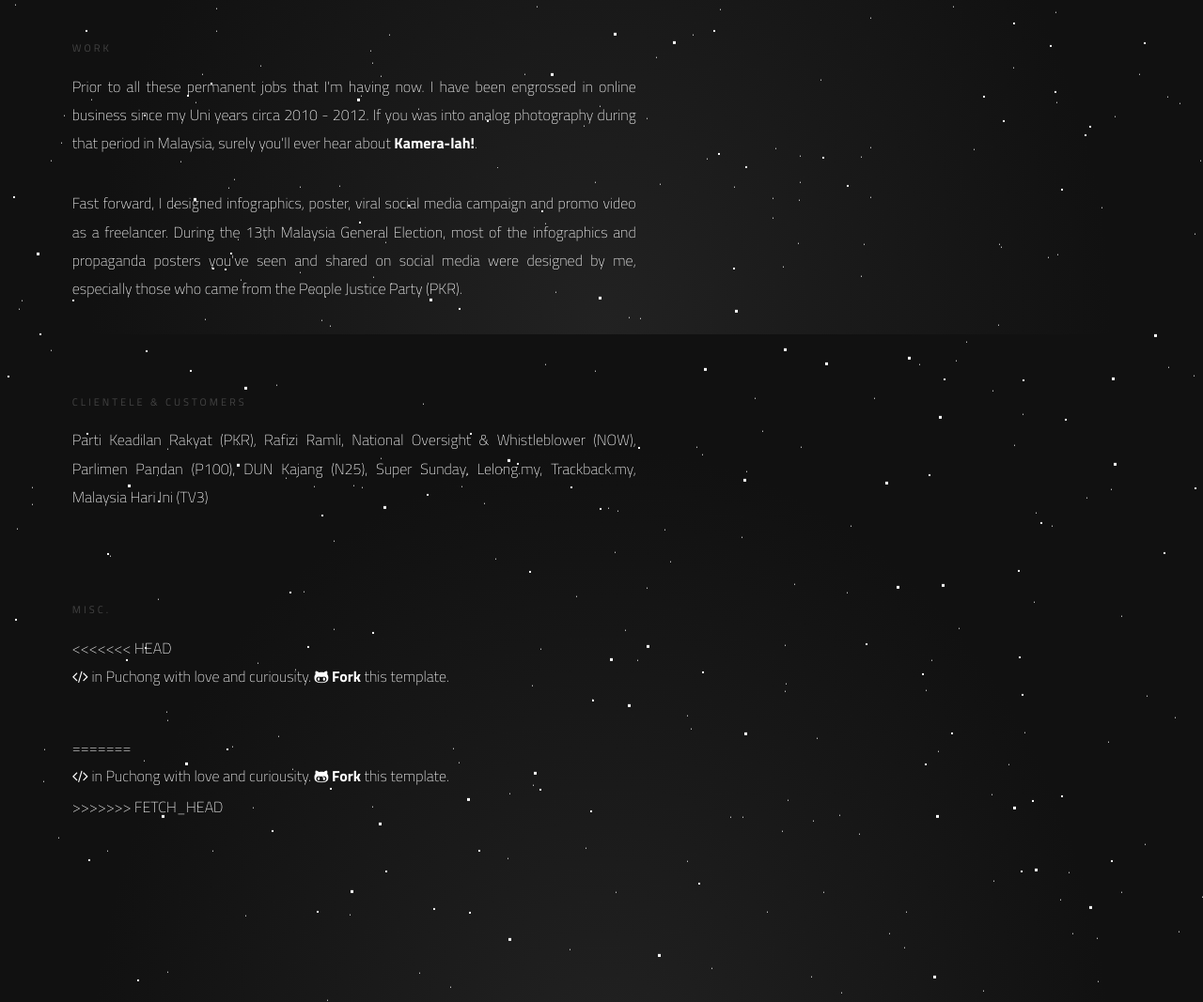
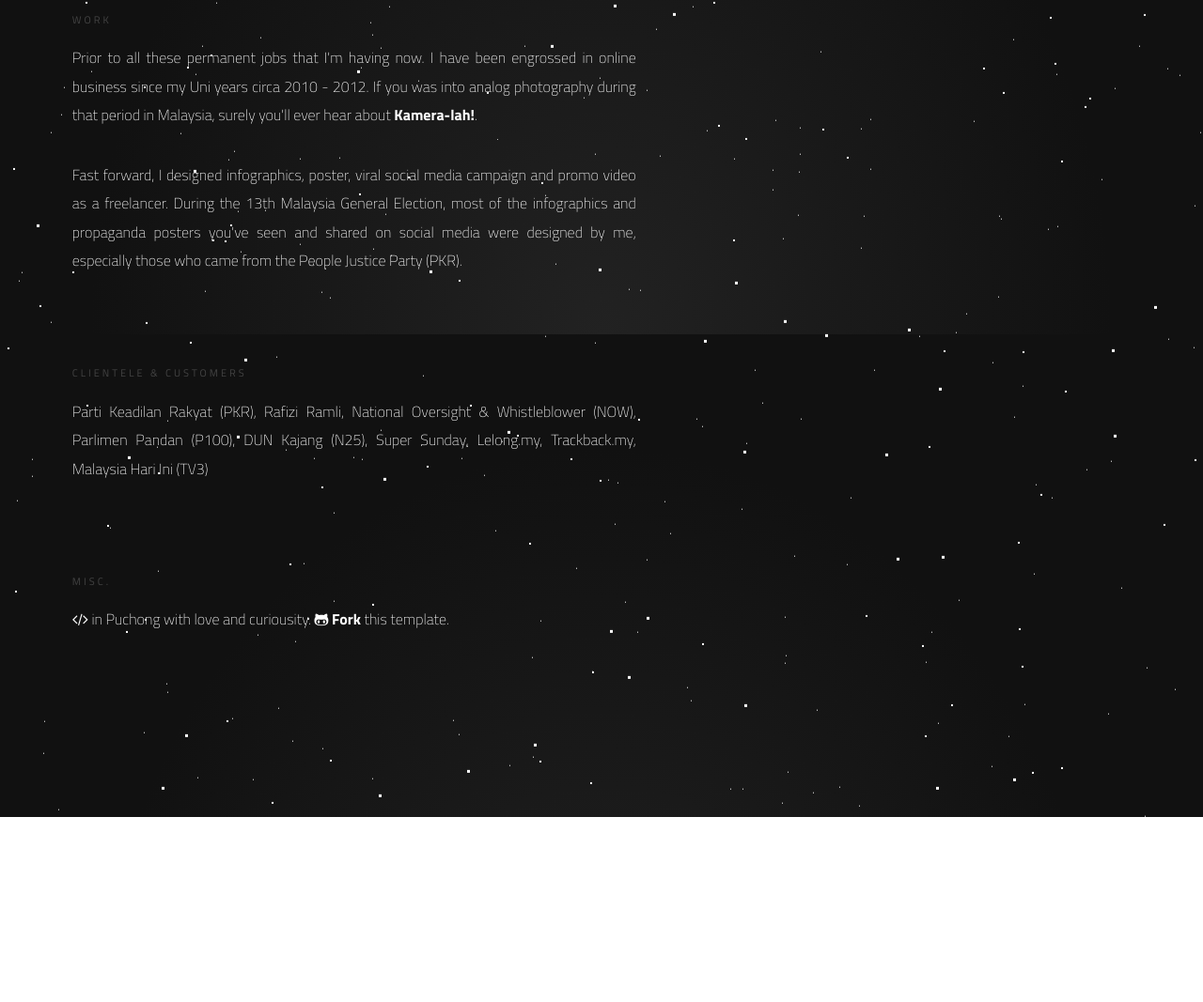
Before and after one commit to nurfaizfoat/nrfz-personal-landing-page, a plain HTML site: page index.html in a window 1280 px wide. Shown: the part 1244-2311 px from the top of the page at 94% size. After the commit the page ends 2114 px from the top, so only its background shows below. Drawn offline with nearby package versions, Linux system fonts and the light colour scheme; a web font is replaced by a local one.

Commit message:
Cleaning

```diff
--- a/index.html
+++ b/index.html
@@ -14,12 +14,10 @@
 
       <link href='http://fonts.googleapis.com/css?family=Titillium+Web:400,200,700' rel='stylesheet' type='text/css'>
       <script src="https://ajax.googleapis.com/ajax/libs/jquery/2.1.3/jquery.min.js"></script>
-<<<<<<< HEAD
       <script src="mJs/retina.js" type="text/javascript"></script>
-=======
       <link href="//cloud.typography.com/6678432/657026/css/fonts.css" type="text/css" rel="stylesheet"></link>
-      <script src="retina.js" type="text/javascript"></script>
->>>>>>> FETCH_HEAD
+      <script src="mJs/retina.js" type="text/javascript"></script>
+
 
       <!-- Open Graph -->
       <div itemscope itemprop="author" itemtype="http://schema.org/Person">
@@ -72,11 +70,7 @@
         </div>
         <div class="section">
           <h3>Misc.</h3>
-<<<<<<< HEAD
             <p><i class="fa fa-code"></i> in Puchong with love and curiousity. <a href="https://github.com/nurfaizfoat/nrfz-personal-landing-page" target="_blank" style="font-weight:700;" class="shrink"><i class="fa fa-github-alt"></i> Fork</a> this template.</p>
-=======
-            <p><i class="fa fa-code"></i> in Puchong with love and curiousity. <a href="http://kameralah.blogspot.com" target="_blank" style="font-weight:700;" class="shrink"><i class="fa fa-github-alt"></i> Fork</a> this template.</p>
->>>>>>> FETCH_HEAD
         </div>
       </div>
   </div>
```
Also changed, not shown: 1 other file.
